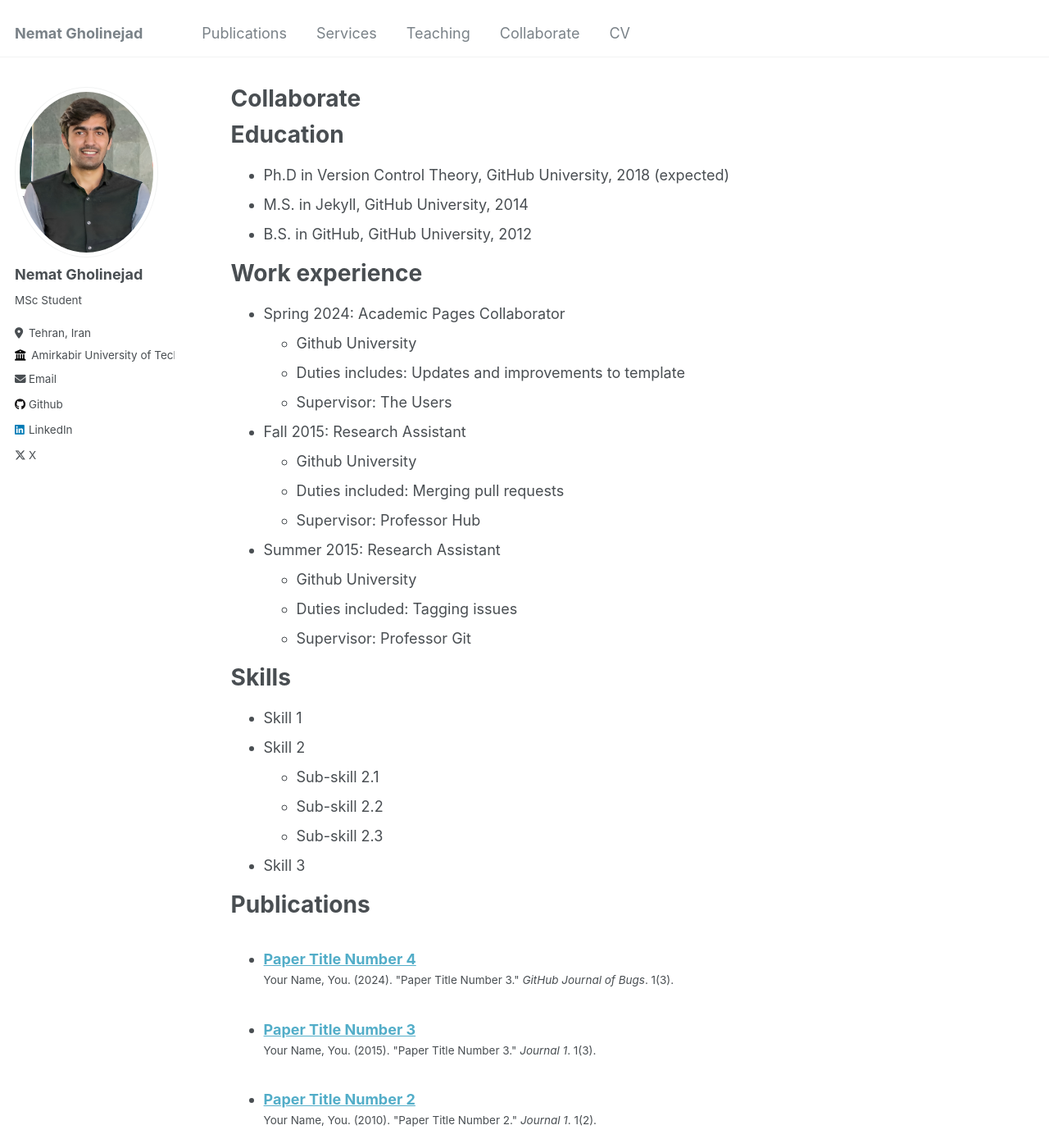
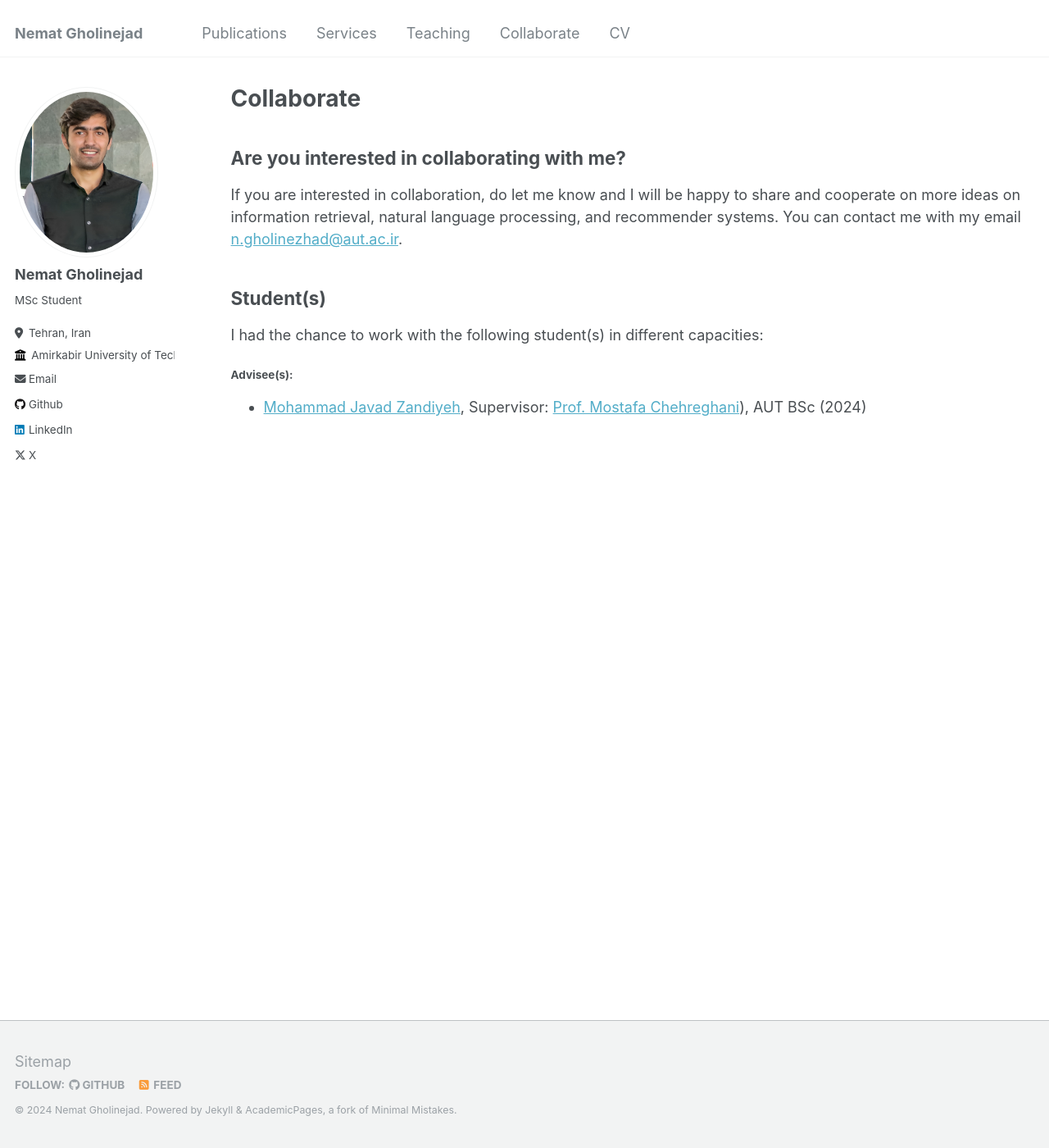
Before and after one commit to nemat-gholinejad/nemat-gholinejad.github.io, a Jekyll site: the page built from _pages/collaborate.md, in a window 1280 px wide and 1400 px high. Shown: the whole window at 82% size. Built offline with Jekyll 4.4.1, drawn with Linux system fonts in a browser that asks for light colours; some of the changed text lies outside the part shown.

Commit message:
Update collaborate.md

```diff
--- a/_pages/collaborate.md
+++ b/_pages/collaborate.md
@@ -7,56 +7,13 @@ author_profile: true
 
 {% include base_path %}
 
-Education
-======
-* Ph.D in Version Control Theory, GitHub University, 2018 (expected)
-* M.S. in Jekyll, GitHub University, 2014
-* B.S. in GitHub, GitHub University, 2012
+## Are you interested in collaborating with me?
 
-Work experience
-======
-* Spring 2024: Academic Pages Collaborator
-  * Github University
-  * Duties includes: Updates and improvements to template
-  * Supervisor: The Users
+If you are interested in collaboration, do let me know and I will be happy to share and cooperate on more ideas on information retrieval, natural language processing, and recommender systems. You can contact me with my email <a href="mailto:n.gholinezhad@aut.ac.ir">n.gholinezhad@aut.ac.ir</a>.
 
-* Fall 2015: Research Assistant
-  * Github University
-  * Duties included: Merging pull requests
-  * Supervisor: Professor Hub
+## Student(s)
+I had the chance to work with the following student(s) in different capacities:
 
-* Summer 2015: Research Assistant
-  * Github University
-  * Duties included: Tagging issues
-  * Supervisor: Professor Git
+#### Advisee(s):
 
-Skills
-======
-* Skill 1
-* Skill 2
-  * Sub-skill 2.1
-  * Sub-skill 2.2
-  * Sub-skill 2.3
-* Skill 3
-
-Publications
-======
-  <ul>{% for post in site.publications reversed %}
-    {% include archive-single-cv.html %}
-  {% endfor %}</ul>
-
-Talks
-======
-  <ul>{% for post in site.talks reversed %}
-    {% include archive-single-talk-cv.html  %}
-  {% endfor %}</ul>
-
-Teaching
-======
-  <ul>{% for post in site.teaching reversed %}
-    {% include archive-single-cv.html %}
-  {% endfor %}</ul>
-
-Service and leadership
-======
-* Currently signed in to 43 different slack teams
+- <a href="https://www.linkedin.com/in/mj-zandiyeh/" target="_blank">Mohammad Javad Zandiyeh</a>, Supervisor: <a href="https://scholar.google.com/citations?view_op=list_works&hl=en&hl=en&user=8Hhu1Q8AAAAJ">Prof. Mostafa Chehreghani</a>), AUT BSc (2024)
```
